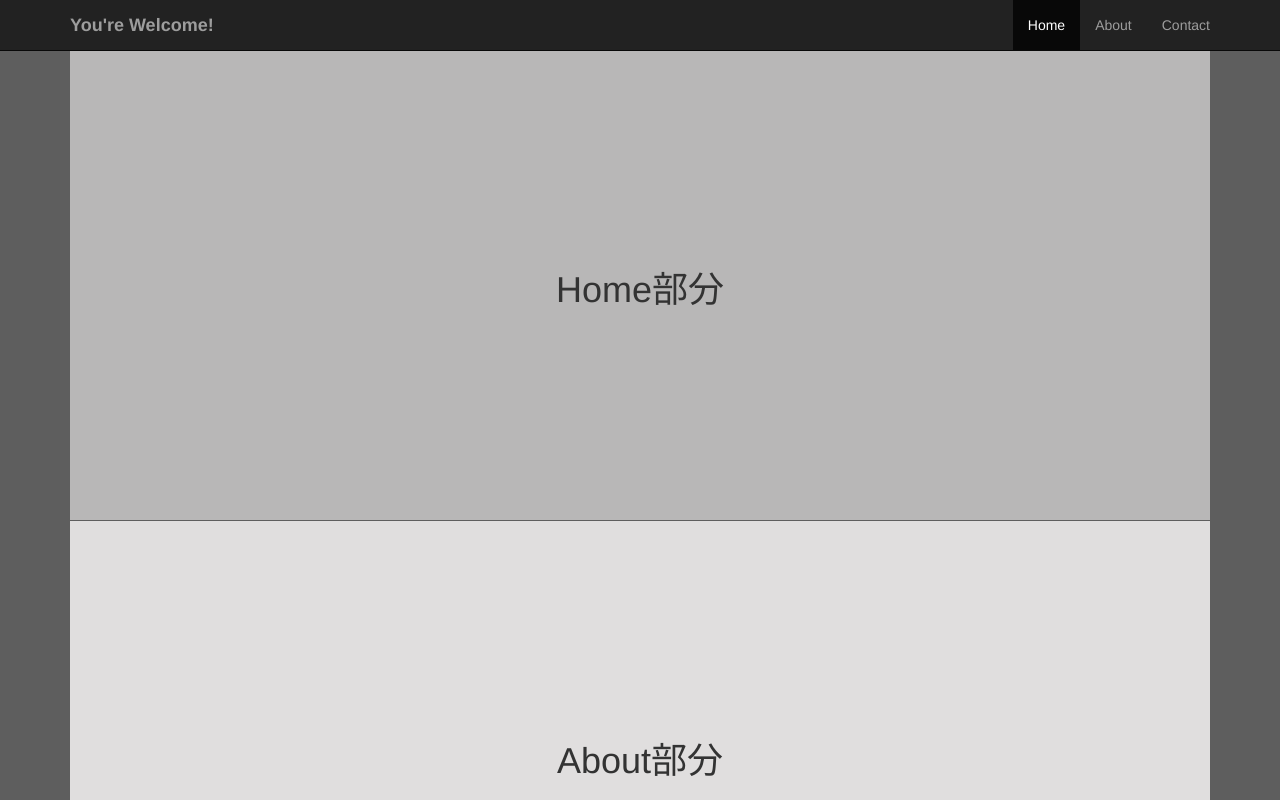
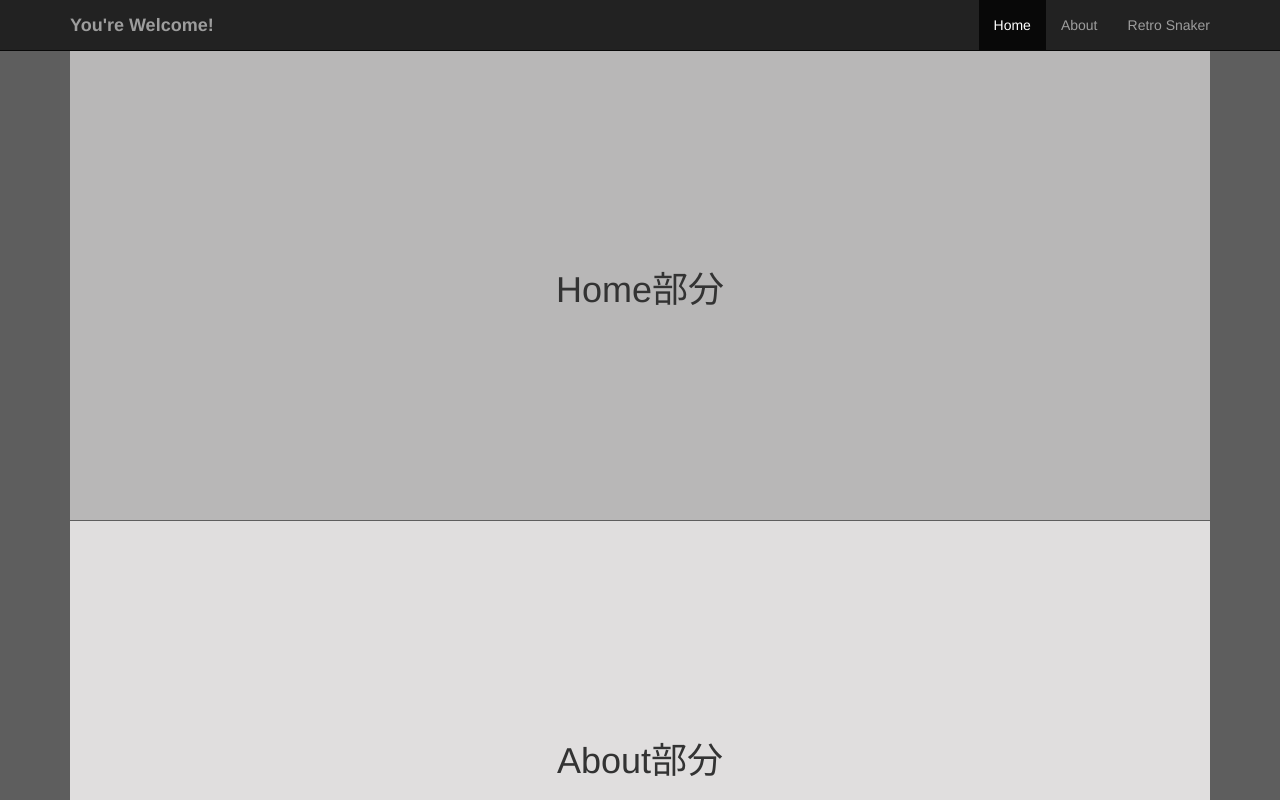
Before and after one commit to PeiChien/Build_A_Personal_Portfolio_Webpage, a website built with webpack: page src/index.html in a window 1280 px wide. Shown: the top 800 px of the page. Built offline with nearby package versions, Linux system fonts and the light colour scheme.

Commit message:
Update index.html

```diff
--- a/src/index.html
+++ b/src/index.html
@@ -20,7 +20,7 @@
                 <ul class="nav navbar-nav navbar-right">
                     <li class="active"><a href="#Home">Home</a></li>
                     <li><a href="#About">About</a></li>
-                    <li><a href="#Contact">Contact</a></li>
+                    <li><a href="#Contact">Retro Snaker</a></li>
                 </ul>
             </div>
         </div>
```
